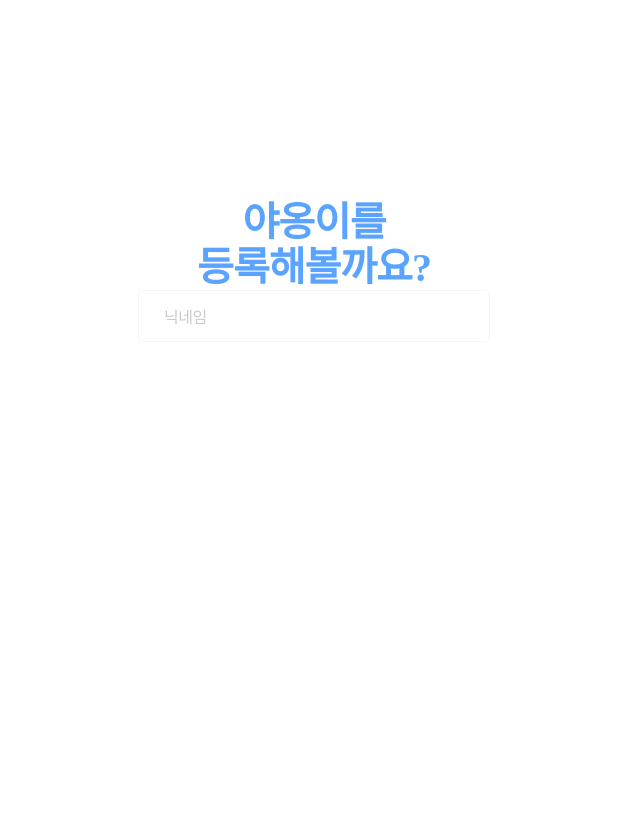
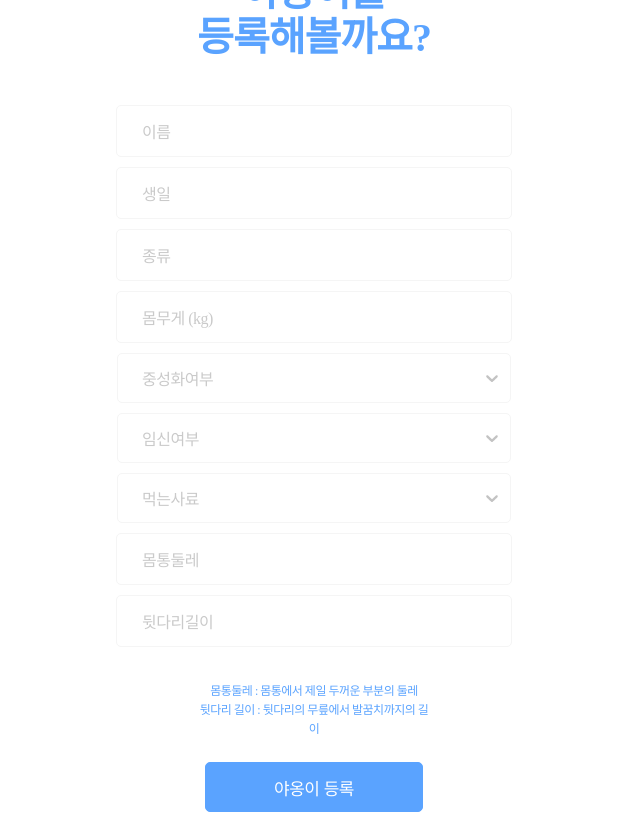
Before and after one commit to DasomL/pocat-react, a React (Create React App) app: page /addcat in a window 1280 px wide. Shown: the whole page, without its empty margins (326-966 px from the left). Before the commit the page ends 800 px from the top, so only its background shows below. Built offline with nearby package versions, Linux system fonts and the light colour scheme.

Commit message:
done addcat.js

```diff
--- a/package.json
+++ b/package.json
@@ -7,6 +7,7 @@
     "react-dom": "^16.8.6",
     "react-router-dom": "^5.0.0",
     "react-scripts": "2.1.8",
+    "react-select": "^2.4.2",
     "styled-components": "^4.2.0"
   },
   "scripts": {
--- a/src/routes/addcat.js
+++ b/src/routes/addcat.js
@@ -1,15 +1,15 @@
 import React, { Component } from "react";
 import styled from "styled-components";
-import { Link } from "react-router-dom";
+import Select from "react-select";
 
 const Container = styled.div`
   text-align: center;
   position: absolute;
   width: 400px;
-  height: 370px;
+  height: 860px;
   top: 50%;
   left: 50%;
-  margin-top: -200px;
+  margin-top: -430px;
   margin-left: -200px;
 `;
 
@@ -20,6 +20,7 @@ const Title = styled.div`
   letter-spacing: -1px;
   text-align: center;
   color: #5aa3ff;
+  margin-bottom: 45px;
 `;
 
 const Form = styled.form`
@@ -34,16 +35,16 @@ const InputBox = styled.div`
   align-items: center;
   justify-content: space-between;
 
-  width: 350px;
+  width: 394px;
   height: 50px;
   border-radius: 5px;
   border: solid 1px #f5f5f5;
 
-  margin-bottom: 15px;
+  margin-bottom: 10px;
 `;
 
 const Input = styled.input`
-  width: 210px;
+  width: 240px;
   height: 19px;
   font-size: 16px;
   border: solid 0px #f5f5f5;
@@ -52,6 +53,7 @@ const Input = styled.input`
   &:focus {
     outline: none;
   }
+
   padding-right: 25px;
 `;
 
@@ -63,8 +65,93 @@ const Label = styled.label`
   padding-left: 25px;
 `;
 
+const SmallNotice = styled.div`
+  width: 230px;
+  height: 45px;
+  font-size: 12px;
+  font-weight: 500;
+  line-height: 1.58;
+  letter-spacing: -0.5px;
+  text-align: center;
+  color: #5aa3ff;
+  margin-top: 25px;
+  margin-bottom: 35px;
+`;
+
+const Button = styled.button`
+  width: 218px;
+  height: 50px;
+  border-radius: 5px;
+  color: #ffffff;
+  transition: all 0.3s;
+  border: 1px solid #5aa3ff;
+  background-color: #5aa3ff
+  font-size: 17px;
+  font-weight: 400;
+  letter-spacing: -0.5px;
+
+  -webkit-appearence: none;
+  cursor: pointer;
+  &:active,
+  &:focus {
+    outline: none;
+  }
+  &:hover {
+    box-shadow: 0 2px 5px 0 rgba(0, 0, 0, 0.2);
+    transition: all 0.3s;
+  }
+`;
+
+const Neutering = [{ value: "yes", label: "유" }, { value: "no", label: "무" }];
+const Pregnancy = [{ value: "yes", label: "유" }, { value: "no", label: "무" }];
+const Meal = [{ value: "1000", label: "로얄캐닌 인도어 7+" }];
+
 export class AddCat extends Component {
   render() {
+    const customStyles = {
+      container: styles => ({
+        ...styles,
+        width: "394px",
+        marginBottom: "10px"
+      }),
+      valueContainer: styles => ({
+        ...styles,
+        height: "100%",
+        paddingLeft: "22px"
+      }),
+      control: styles => ({
+        ...styles,
+        height: "50px",
+        borderRadius: "5px",
+        border: "solid 1px #f5f5f5"
+      }),
+      placeholder: styles => ({
+        ...styles,
+        fontSize: "16px",
+        letterSpacing: "-0.5px",
+        color: "#cacaca"
+      }),
+      option: styles => ({
+        ...styles,
+        fontSize: "16px",
+        letterSpacing: "-0.5px",
+        color: "#000000"
+      }),
+      singleValue: styles => ({
+        ...styles,
+        fontSize: "16px",
+        letterSpacing: "-0.5px",
+        color: "#000000"
+      }),
+      indicatorSeparator: styles => ({
+        ...styles,
+        backgroundColor: "white"
+      }),
+      dropdownIndicator: styles => ({
+        ...styles,
+        color: "#c3c3c3"
+      })
+    };
     return (
       <>
         <Container>
@@ -75,9 +162,54 @@ export class AddCat extends Component {
           </Title>
           <Form>
             <InputBox>
-              <Label>닉네임</Label>
+              <Label>이름</Label>
               <Input />
             </InputBox>
+            <InputBox>
+              <Label>생일</Label>
+              <Input />
+            </InputBox>
+            <InputBox>
+              <Label>종류</Label>
+              <Input />
+            </InputBox>
+            <InputBox>
+              <Label>몸무게 (kg)</Label>
+              <Input />
+            </InputBox>
+            <Select
+              options={Neutering}
+              styles={customStyles}
+              isSearchable={false}
+              placeholder={"중성화여부"}
+            />
+            <Select
+              options={Pregnancy}
+              styles={customStyles}
+              isSearchable={false}
+              placeholder={"임신여부"}
+            />
+            <Select
+              options={Meal}
+              styles={customStyles}
+              isSearchable={false}
+              placeholder={"먹는사료"}
+            />
+
+            <InputBox>
+              <Label>몸통둘레</Label>
+              <Input />
+            </InputBox>
+            <InputBox>
+              <Label>뒷다리길이</Label>
+              <Input />
+            </InputBox>
+            <SmallNotice>
+              몸통둘레 : 몸통에서 제일 두꺼운 부분의 둘레
+              <br />
+              뒷다리 길이 : 뒷다리의 무릎에서 발꿈치까지의 길이
+            </SmallNotice>
+            <Button>야옹이 등록</Button>
           </Form>
         </Container>
       </>
```
Also changed, not shown: 1 other file (tests, documents, lock files or other folders).
